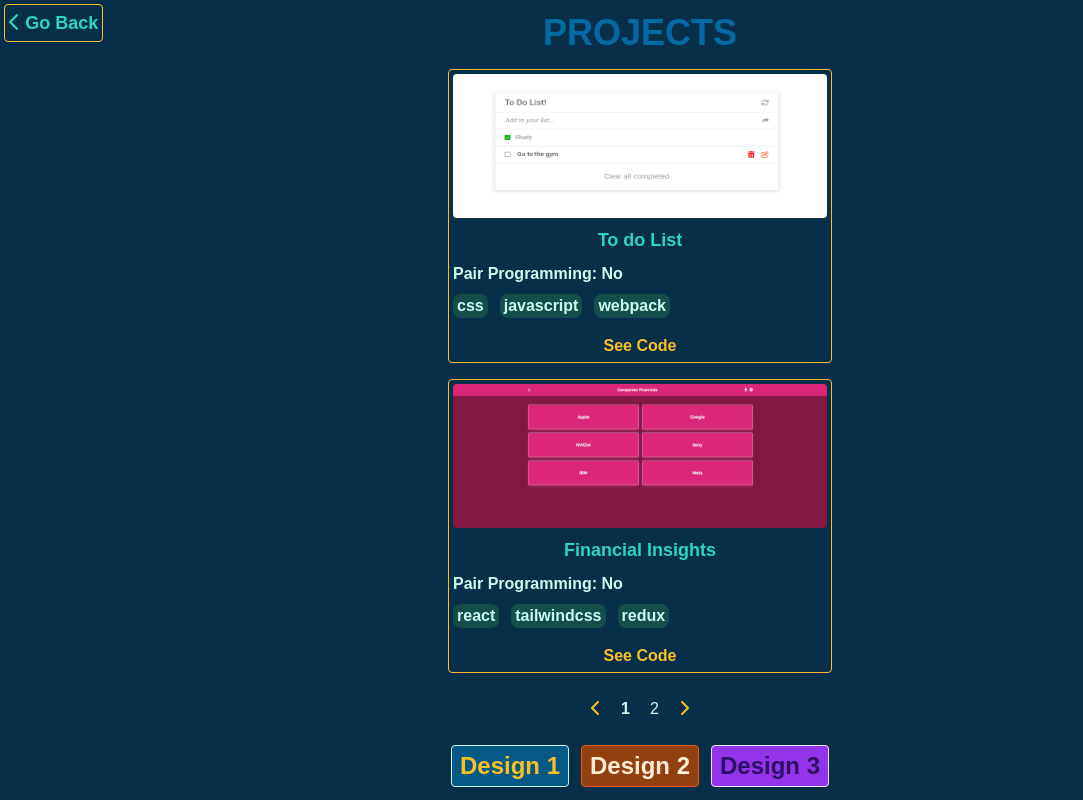
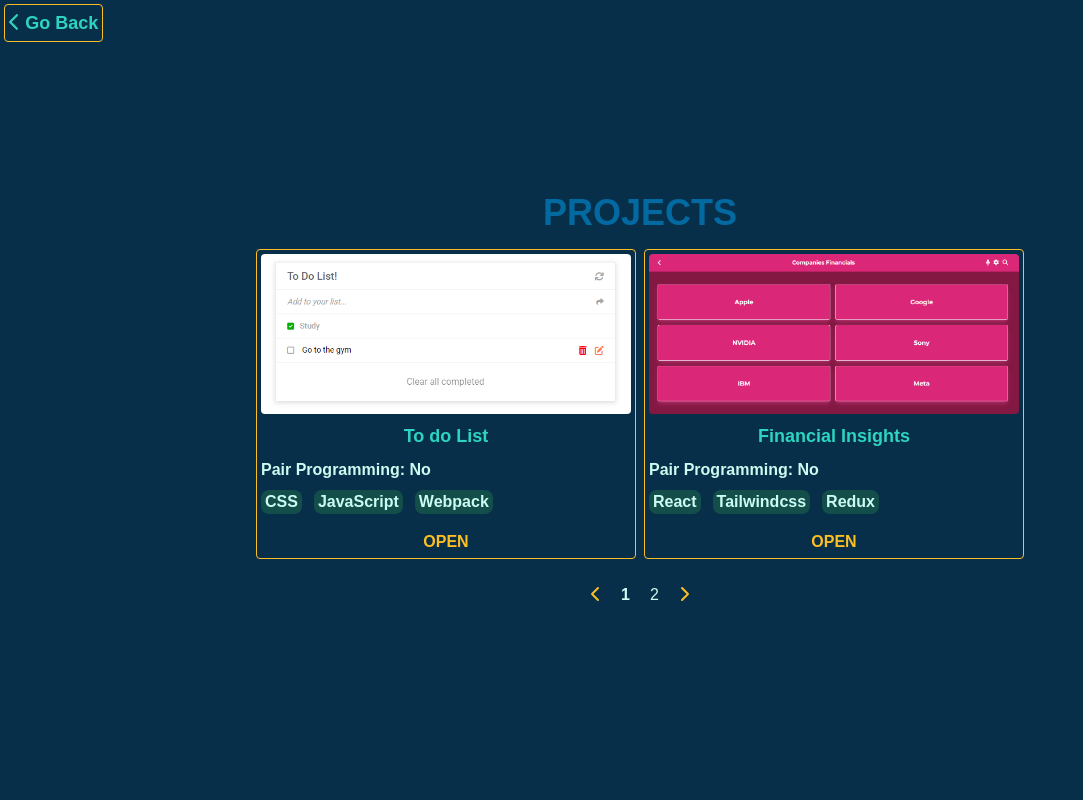
Before and after one commit to Felipe-Perez-Ferraro/new_portfolio, a React (Create React App) app: page /projects in a window 1280 px wide. Shown: the whole page, without its empty margins (0-1083 px from the left). Built offline with nearby package versions, Linux system fonts and the light colour scheme; the HTML template or start-up script is replaced by a standard one.

Commit message:
Fixed errors as my reviewer told me

```diff
--- a/public/index.html
+++ b/public/index.html
@@ -10,9 +10,9 @@
       content="Web site created using create-react-app"
     />
     <link rel="manifest" href="%PUBLIC_URL%/manifest.json" />
-    <title>React App</title>
+    <title>Felipe Perez Feraro</title>
   </head>
   <body>
-    <main id="root"></main>
+    <div id="root"></div>
   </body>
 </html>
--- a/src/App.jsx
+++ b/src/App.jsx
@@ -5,6 +5,7 @@ import Projects from './components/Projects';
 import Education from './components/Education';
 import Skills from './components/Skills';
 import { useState } from 'react';
+import Layout from './components/Layout';
 
 function App() {
   const [design, setDesign] = useState('designOne');
@@ -14,6 +15,7 @@ function App() {
   };
 
   return (
+    <Layout design={design}>
       <Router>
         <Routes>
           <Route
@@ -22,32 +24,13 @@ function App() {
               <Home design={design} handleButtonClick={handleButtonClick} />
             }
           />
-        <Route
-          path="/about"
-          element={
-            <About design={design} handleButtonClick={handleButtonClick} />
-          }
-        />
-        <Route
-          path="/projects"
-          element={
-            <Projects design={design} handleButtonClick={handleButtonClick} />
-          }
-        />
-        <Route
-          path="/education"
-          element={
-            <Education design={design} handleButtonClick={handleButtonClick} />
-          }
-        />
-        <Route
-          path="/skills"
-          element={
-            <Skills design={design} handleButtonClick={handleButtonClick} />
-          }
-        />
+          <Route path="/about" element={<About design={design} />} />
+          <Route path="/projects" element={<Projects design={design} />} />
+          <Route path="/education" element={<Education design={design} />} />
+          <Route path="/skills" element={<Skills design={design} />} />
         </Routes>
       </Router>
+    </Layout>
   );
 }
 
--- /dev/null
+++ b/src/components/Layout.jsx
@@ -0,0 +1,12 @@
+import React from 'react';
+import { colorDesigns } from '../colorDesigns';
+
+const Layout = ({ children, design }) => {
+  return (
+      <main className={`${colorDesigns[design].background}`}>
+        {children}
+      </main>
+  );
+};
+
+export default Layout;
--- /dev/null
+++ b/src/components/Popup.jsx
@@ -0,0 +1,71 @@
+import { motion } from 'framer-motion';
+import React from 'react';
+import { xMark } from '../icons';
+
+function Popup({ index, close, design }) {
+  return (
+    <motion.div
+      layout
+      initial={{ y: -300, opacity: 0 }}
+      animate={{ y: 0, opacity: 1 }}
+      exit={{ y: -300, opacity: 0 }}
+      className={`absolute ${design.hov} p-1 border ${design.border} rounded-md top-10 max-w-xs md:max-w-md lg:max-w-2xl xl:max-w-3xl h-[90%] flex flex-col gap-3`}
+    >
+      <button
+        className={`text-slate-50 absolute -right-3 -top-3 px-2 rounded-full bg-red-700`}
+        type="button"
+        onClick={close}
+      >
+        {xMark}
+      </button>
+      <h2 className={`text-2xl font-black ${design.text} text-center`}>
+        {index.name}
+      </h2>
+      <figcaption>
+        <figure>
+          <img src={index.img} className="rounded h-[180px] md:h-auto w-full" alt="Project" />
+        </figure>
+      </figcaption>
+      <ul className="flex gap-2">
+        {index.tech.map((t, idx) => (
+          <li
+            className={`font-semibold ${design.background} ${design.text} px-1 rounded-lg`}
+            key={idx}
+          >
+            {t}
+          </li>
+        ))}
+      </ul>
+      {index.pairProgramming ? (
+        <p className={`font-semibold ${design.text}`}>Pair Programming: Yes</p>
+      ) : (
+        <p className={`font-semibold ${design.text}`}>Pair Programming: No</p>
+      )}
+      <p className={`font-semibold ${design.text} text-justify`}>
+        {index.description}
+      </p>
+      <div className="flex justify-evenly mt-auto pb-2">
+        <a
+          href={index.githubLink}
+          target="_blank"
+          rel="noopener noreferrer"
+          className={`text-lg font-bold p-2 border ${design.border} ${design.background} ${design.text} rounded w-28 text-center`}
+        >
+          See Code
+        </a>
+        {index.view && (
+          <a
+            href={index.view}
+            target="_blank"
+            rel="noopener noreferrer"
+            className={`text-lg font-bold p-2 border ${design.border} ${design.background} ${design.text} rounded w-28 text-center`}
+          >
+            See Live
+          </a>
+        )}
+      </div>
+    </motion.div>
+  );
+}
+
+export default Popup;
--- a/src/components/Projects.jsx
+++ b/src/components/Projects.jsx
@@ -1,12 +1,15 @@
 import React, { useMemo, useState } from 'react';
 import { colorDesigns } from '../colorDesigns';
 import Comeback from './Comeback';
-import Designs from './Designs';
 import projects from '../projects';
 import ReactPaginate from 'react-paginate';
 import { leftArrow, rightArrow } from '../icons';
+import Popup from './Popup';
+import { AnimatePresence, motion } from 'framer-motion';
 
-function Projects({ design, handleButtonClick }) {
+function Projects({ design }) {
+  const [open, setOpen] = useState(false);
+  const [popup, setPopup] = useState({ index: undefined, id: undefined });
   const [page, setPage] = useState(0);
   const n = 2;
 
@@ -16,28 +19,52 @@ function Projects({ design, handleButtonClick }) {
     });
   }, [page]);
 
+  const handleOpenClick = (id, idx) => {
+    setPopup({
+      index: idx,
+      id: id,
+    });
+    setOpen(true);
+  };
+
+  const handleCloseClick = () => {
+    setOpen(false);
+  };
+
   return (
-    <section
-      className={`flex flex-col gap-6 justify-center items-center h-screen ${colorDesigns[design].background}`}
+    <AnimatePresence>
+      <motion.section
+        className={`flex flex-col gap-6 justify-center items-center h-screen ${
+          colorDesigns[design].background
+        } ${open ? 'backdrop-blur-sm' : null}`}
+        initial={{ x: -300, opacity: 0 }}
+        animate={{ x: 0, opacity: 1 }}
+        exit={{ x: -300, opacity: 0 }}
+        transition={{
+          x: { type: "spring", stiffness: 300, damping: 40 },
+          opacity: { duration: 0.2 }
+        }}
       >
         <Comeback design={colorDesigns[design]} />
         {filterData && filterData.length > 0 && (
-        <article className="flex flex-col max-w-xs xl:max-w-screen-xl mx-auto gap-4">
+          <article className="flex flex-col max-w-xs md:max-w-md lg:max-w-2xl xl:max-w-3xl mx-auto gap-4">
             <h2
               className={`text-4xl text-center uppercase font-black ${colorDesigns[design].title}`}
             >
               Projects
             </h2>
-          {filterData.map((pro) => (
+            <div className="flex flex-col gap-2 lg:flex-row">
+              {filterData.map((pro, idx) => (
                 <div
-              className={`flex flex-col gap-2 border ${colorDesigns[design].border} rounded p-1 xl:w-96`}
+                  className={`flex flex-col gap-2 border ${colorDesigns[design].border} rounded p-1 md:w-[400px]`}
                   key={pro.id}
+                  id={pro.id}
                 >
                   <figure>
                     <img
                       src={pro.img}
                       alt="project image"
-                  className="rounded h-36 w-full"
+                      className="rounded w-full h-40"
                     />
                   </figure>
                   <h2
@@ -64,17 +91,31 @@ function Projects({ design, handleButtonClick }) {
                       </li>
                     ))}
                   </ul>
-              <div className="flex justify-center mt-2">
-                <a
-                  href={pro.githubLink}
-                  target="_blank"
-                  className={`font-bold ${colorDesigns[design].paragraph}`}
+                  <div className="flex justify-center gap-4 mt-2">
+                    <button
+                      className={`${colorDesigns[design].paragraph} font-bold uppercase`}
+                      type="button"
+                      onClick={() => handleOpenClick(pro.id, idx)}
                     >
-                  See Code
-                </a>
+                      Open
+                    </button>
                   </div>
                 </div>
               ))}
+            </div>
+            {filterData[popup.index] &&
+            filterData[popup.index].id === popup.id ? (
+              <AnimatePresence>
+                {open && (
+                  <Popup
+                    key={filterData[popup.index].id}
+                    index={filterData[popup.index]}
+                    close={handleCloseClick}
+                    design={colorDesigns[design]}
+                  />
+                )}
+              </AnimatePresence>
+            ) : null}
           </article>
         )}
         <ReactPaginate
@@ -89,10 +130,8 @@ function Projects({ design, handleButtonClick }) {
           nextLabel={rightArrow}
           nextClassName={`${colorDesigns[design].paragraph}`}
         />
-      <div className="flex gap-3">
-        <Designs handleButtonClick={handleButtonClick} />
-      </div>
-    </section>
+      </motion.section>
+    </AnimatePresence>
   );
 }
 
--- a/src/icons.js
+++ b/src/icons.js
@@ -6,6 +6,7 @@ import {
 import {
   faChevronLeft,
   faChevronRight,
+  faXmark,
 } from '@fortawesome/free-solid-svg-icons';
 import { FontAwesomeIcon } from '@fortawesome/react-fontawesome';
 
@@ -14,3 +15,4 @@ export const github = <FontAwesomeIcon icon={faGithub} />;
 export const instagram = <FontAwesomeIcon icon={faInstagram} />;
 export const leftArrow = <FontAwesomeIcon icon={faChevronLeft} />;
 export const rightArrow = <FontAwesomeIcon icon={faChevronRight} />;
+export const xMark = <FontAwesomeIcon icon={faXmark} />;
--- a/src/projects.js
+++ b/src/projects.js
@@ -1,40 +1,51 @@
 import toDoImg from '../src/assets/todolist.png';
 import sptImg from '../src/assets/space.png';
 import boatImg from '../src/assets/boat.png';
-import financialImg from '../src/assets/financial.png'
+import financialImg from '../src/assets/financial.png';
 
 const projects = [
   {
     id: 1,
     name: 'To do List',
     pairProgramming: false,
-    tech: ['css', 'javascript', 'webpack'],
+    tech: ['CSS', 'JavaScript', 'Webpack'],
     img: toDoImg,
     githubLink: 'https://github.com/Felipe-Perez-Ferraro/ToDo_List',
+    view: 'https://felipe-perez-ferraro.github.io/ToDo_List/',
+    description:
+      'The To Do List project is made in Javascript code using array of objects, where you can add, remove, edit, mark a task as completed and finally remove all the completed tasks using ES6 javascript code and implementing webpack in my project',
   },
   {
     id: 2,
     name: 'Financial Insights',
     pairProgramming: false,
-    tech: ['react', 'tailwindcss', 'redux'],
+    tech: ['React', 'Tailwindcss', 'Redux'],
     img: financialImg,
-    githubLink: 'https://github.com/Felipe-Perez-Ferraro/REACT-Capstone-project',
+    githubLink:
+      'https://github.com/Felipe-Perez-Ferraro/REACT-Capstone-project',
+    view: 'https://react-capstone-project-77ff.onrender.com/',
+    description:
+      'This project its about to check the financial insights of big companies since last 5 years. I have used React.js - React Redux toolkit - React Router Dom - Tailwind CSS to make this project',
   },
   {
     id: 3,
     name: 'Space Travelers',
     pairProgramming: true,
-    tech: ['react', 'redux', 'tailwindcss'],
+    tech: ['React', 'Redux', 'Tailwindcss'],
     img: sptImg,
     githubLink: 'https://github.com/DRT-DISABLED-ACCOUNT/re-spt',
+    description:
+      'We built an app for a company that provides commercial and scientific space travel services using the SpaceX API. The application allows the users to book rockets and join selected space missions.',
   },
   {
     id: 4,
     name: 'Boats',
     pairProgramming: true,
-    tech: ['react', 'redux', 'ruby on rails'],
+    tech: ['React', 'Redux', 'Ruby on Rails'],
     img: boatImg,
     githubLink: 'https://github.com/Felipe-Perez-Ferraro/final_capstone_front',
+    description:
+      'A pair programming project made it in React & Ruby on Rails. A website where you can see, add or delete boats, then you can reserve a selected boat to test it!',
   },
 ];
 
```
Also changed, not shown: src/components/About.jsx (+21 -15 lines), src/components/Education.jsx (+13 -7 lines), src/components/Home.jsx (+4 -4 lines), src/components/Links.jsx (+33 -0 lines), src/components/Skills.jsx (+17 -9 lines), src/assets/financial.png, src/assets/todolist.png. Lines whose indentation alone changed are shown as unchanged.
